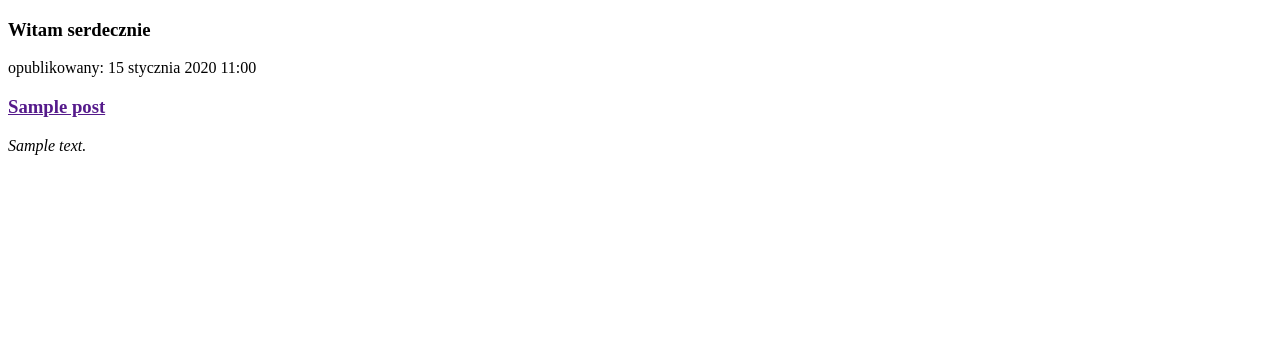
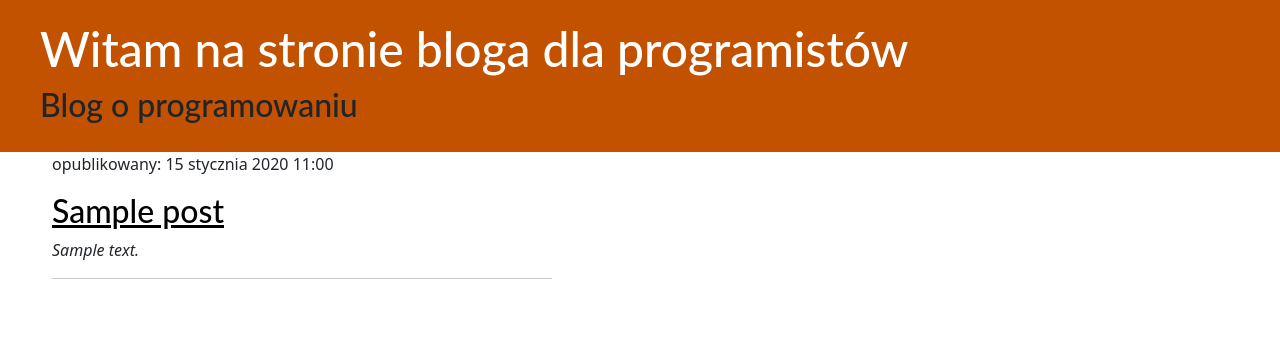
Before and after one commit to AndrzejSaw/djangoblog, a Django app: page / in a window 1280 px wide. Shown: the top 348 px of the page. Run offline with Django 5.2, Linux system fonts and the light colour scheme; tables that the repository leaves empty hold one stand-in row (values such as "Sample post").

Commit message:
dokonane zmiany w pliku html

```diff
--- /dev/null
+++ b/my_blog/static/css/blog.css
@@ -0,0 +1,46 @@
+.page-header {
+    background-color: #C25100;
+    margin-top: 0;
+    padding: 20px 20px 20px 40px;
+}
+
+.page-header h1, .page-header h1 a, .page-header h1 a:visited, .page-header h1 a:active {
+    color: #ffffff;
+    font-size: 36pt;
+    text-decoration: none;
+}
+
+.content {
+    margin-left: 40px;
+}
+
+h1, h2, h3, h4 {
+    font-family: 'Lato', cursive;
+}
+
+.date {
+    color: #828282;
+}
+
+.save {
+    float: right;
+}
+
+.post-form textarea, .post-form input {
+    width: 100%;
+}
+
+.top-menu, .top-menu:hover, .top-menu:visited {
+    color: #ffffff;
+    float: right;
+    font-size: 26pt;
+    margin-right: 20px;
+}
+
+.post {
+    margin-bottom: 70px;
+}
+
+.post h2 a, .post h1 a:visited {
+    color: #000000;
+}
--- /dev/null
+++ b/my_blog/templates/my_blog/base.html
@@ -0,0 +1,31 @@
+<!DOCTYPE html>
+    <html lang="pl">
+{% load static %}
+<html lang="pl">
+        <head>
+            <meta charset="UTF-8">
+            <title>Blog dla programistów</title>
+            <link href="https://cdn.jsdelivr.net/npm/bootstrap@5.0.0-beta2/dist/css/bootstrap.min.css" rel="stylesheet" integrity="sha384-BmbxuPwQa2lc/FVzBcNJ7UAyJxM6wuqIj61tLrc4wSX0szH/Ev+nYRRuWlolflfl" crossorigin="anonymous">
+            <link rel="stylesheet" href="{% static 'css/blog.css' %}">
+        </head>
+<body>
+    <div class="page-header">
+        <h1><a href="/">Witam na stronie bloga dla programistów</a></h1>
+        <h2>Blog o programowaniu</h2>
+
+    </div>
+    <div class="content container">
+        <div class="row">
+            <div class="col-md-8">
+                {% block content %}
+                {% endblock %}
+            </div>
+        </div>
+    </div>
+
+
+
+    <div class="stopka">
+
+    </div>
+</body>
--- a/my_blog/templates/my_blog/post_list.html
+++ b/my_blog/templates/my_blog/post_list.html
@@ -1,21 +1,16 @@
-<!DOCTYPE html>
-<html lang="pl">
-<head>
-    <meta charset="UTF-8">
-    <title>Blog dla programistów</title>
-</head>
-<body>
-    <h3>Witam serdecznie</h3>
-    {% comment %}
-    Lista postów
-    {% endcomment %}
+   {% extends 'my_blog/base.html' %}
+   {% block content %}
     {% for post in posts %}
-    <div>
-        <p>opublikowany: {{ post.publish_date }}</p>
-        <h3><a href="">{{ post.title}}</a></h3>
-        <em>{{ post.text|linebreaksbr}}</em>
+    <div class="col-md-8">
+        <div class="post">
+        <div class="data">
+            <p>opublikowany: {{ post.publish_date }}</p>
+        </div>
+        <h2><a href="{% url 'post_detail' pk=post.pk %}">{{ post.title }}</a></h2>
+
+        <em>{{ post.text|linebreaksbr }}</em>
+            <hr style="width: 500px;">
+         </div>
     </div>
     {% endfor %}
-
-</body>
-</html>
+   {% endblock %}
--- a/my_blog/urls.py
+++ b/my_blog/urls.py
@@ -2,5 +2,6 @@ from django.urls import path
 from . import views
 
 urlpatterns = [
-    path('', views.post_list, name='post_list')
+    path('', views.post_list, name='post_list'),
+    path('post/<int:pk>', views.post_detail, name='post_detail'),
 ]
--- a/my_blog/views.py
+++ b/my_blog/views.py
@@ -1,8 +1,11 @@
-from django.shortcuts import render
+from django.shortcuts import render, get_object_or_404
 from django.utils import timezone
-
 from .models import Post
 
 def post_list(request):
     posts = Post.objects.filter(publish_date__lte=timezone.now()).order_by('publish_date')
     return render(request, 'my_blog/post_list.html', {'posts': posts})
+
+def post_detail(request, pk):
+    post = get_object_or_404(Post, pk=pk)
+    return render(request, 'my_blog/post_detail.html', {'post': post})
```
Also changed, not shown: my_blog/templates/my_blog/post_detail.html (added, +13 -0 lines).
